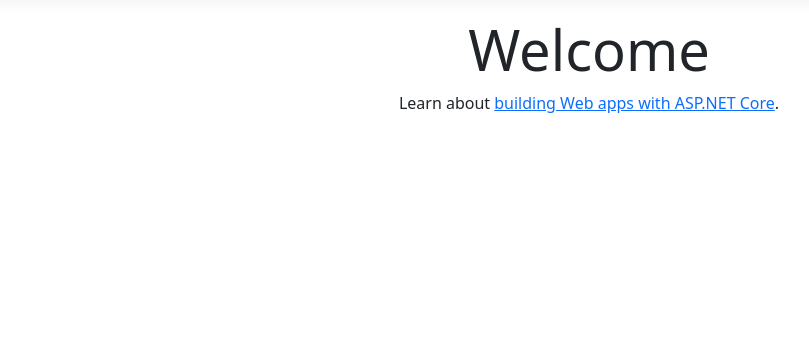
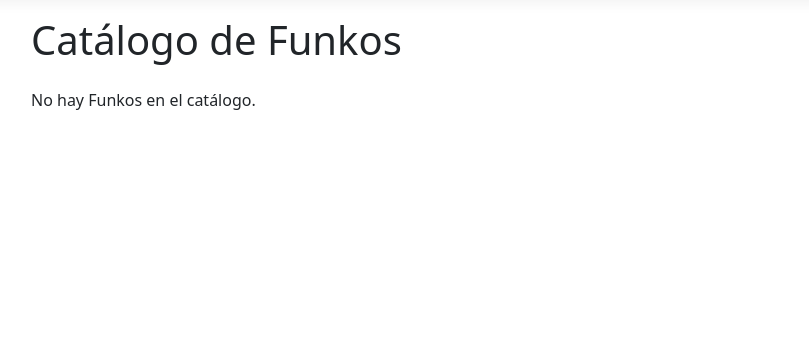
Before and after one commit to Cristian-1990/FunkoWeb, an ASP.NET Core app: page / in a window 1280 px wide. Shown: the part 57-420 px from the top of the page, without its empty margins (51-860 px from the left). Run offline with ASP.NET Core 8, Linux system fonts and the light colour scheme; style sheets or scripts are compiled from the project's sources.

Commit message:
feat: añadir portada con el listado de Funkos

```diff
--- a/FunkoApp/Pages/Index.cshtml
+++ b/FunkoApp/Pages/Index.cshtml
@@ -1,10 +1,32 @@
 @page
 @model IndexModel
 @{
-    ViewData["Title"] = "Home page";
+    ViewData["Title"] = "Catálogo";
+
+    decimal ConIva(decimal precio) => Math.Round(precio * 1.21m, 2);
 }
 
-<div class="text-center">
-    <h1 class="display-4">Welcome</h1>
-    <p>Learn about <a href="https://learn.microsoft.com/aspnet/core">building Web apps with ASP.NET Core</a>.</p>
-</div>
+<h1 class="mb-4">Catálogo de Funkos</h1>
+
+@if (Model.Funkos.Count == 0)
+{
+    <p>No hay Funkos en el catálogo.</p>
+}
+else
+{
+    <div class="row row-cols-1 row-cols-md-3 g-3">
+        @foreach (var funko in Model.Funkos)
+        {
+            <div class="col">
+                <div class="card h-100">
+                    <img src="@funko.Imagen" class="card-img-top" alt="Foto de @funko.Nombre" />
+                    <div class="card-body">
+                        <h5 class="card-title">@funko.Nombre</h5>
+                        <p class="card-text text-muted">@funko.CategoriaNombre · @funko.Anio</p>
+                        <p class="card-text">@ConIva(funko.PrecioReferencia).ToString("C") (IVA incl.)</p>
+                    </div>
+                </div>
+            </div>
+        }
+    </div>
+}
--- a/FunkoApp/Pages/Index.cshtml.cs
+++ b/FunkoApp/Pages/Index.cshtml.cs
@@ -1,12 +1,28 @@
-using Microsoft.AspNetCore.Mvc;
+using FunkoApp.Shared.Dtos;
+using FunkoApp.Shared.Services;
 using Microsoft.AspNetCore.Mvc.RazorPages;
 
 namespace FunkoApp.Pages;
 
-public class IndexModel : PageModel
+/// <summary>
+/// Portada: catálogo de Funkos. El PageModel solo pide los datos al servicio
+/// y los deja en una propiedad que la vista lee; no consulta la base de datos ni monta HTML.
+/// </summary>
+/// <param name="service">Servicio del catálogo.</param>
+/// <param name="logger">Logger de la página.</param>
+public class IndexModel(IFunkoService service, ILogger<IndexModel> logger) : PageModel
 {
-    public void OnGet()
+    /// <summary>Funkos del catálogo en formato DTO. La vista nunca ve la entidad.</summary>
+    public IReadOnlyList<FunkoDto> Funkos { get; private set; } = [];
+
+    /// <summary>
+    /// Responde al GET de la página. El nombre <c>OnGetAsync</c> lo busca el framework por el verbo HTTP.
+    /// </summary>
+    /// <param name="cancellationToken">Token de cancelación de la petición.</param>
+    /// <returns>Tarea asíncrona.</returns>
+    public async Task OnGetAsync(CancellationToken cancellationToken = default)
     {
-
+        Funkos = await service.GetAllAsync(cancellationToken: cancellationToken);
+        logger.LogInformation("Catálogo servido con {Total} Funkos", Funkos.Count);
     }
 }
```
Also changed, not shown: FunkoApp/wwwroot/images/funko-sin-imagen.svg (added).
